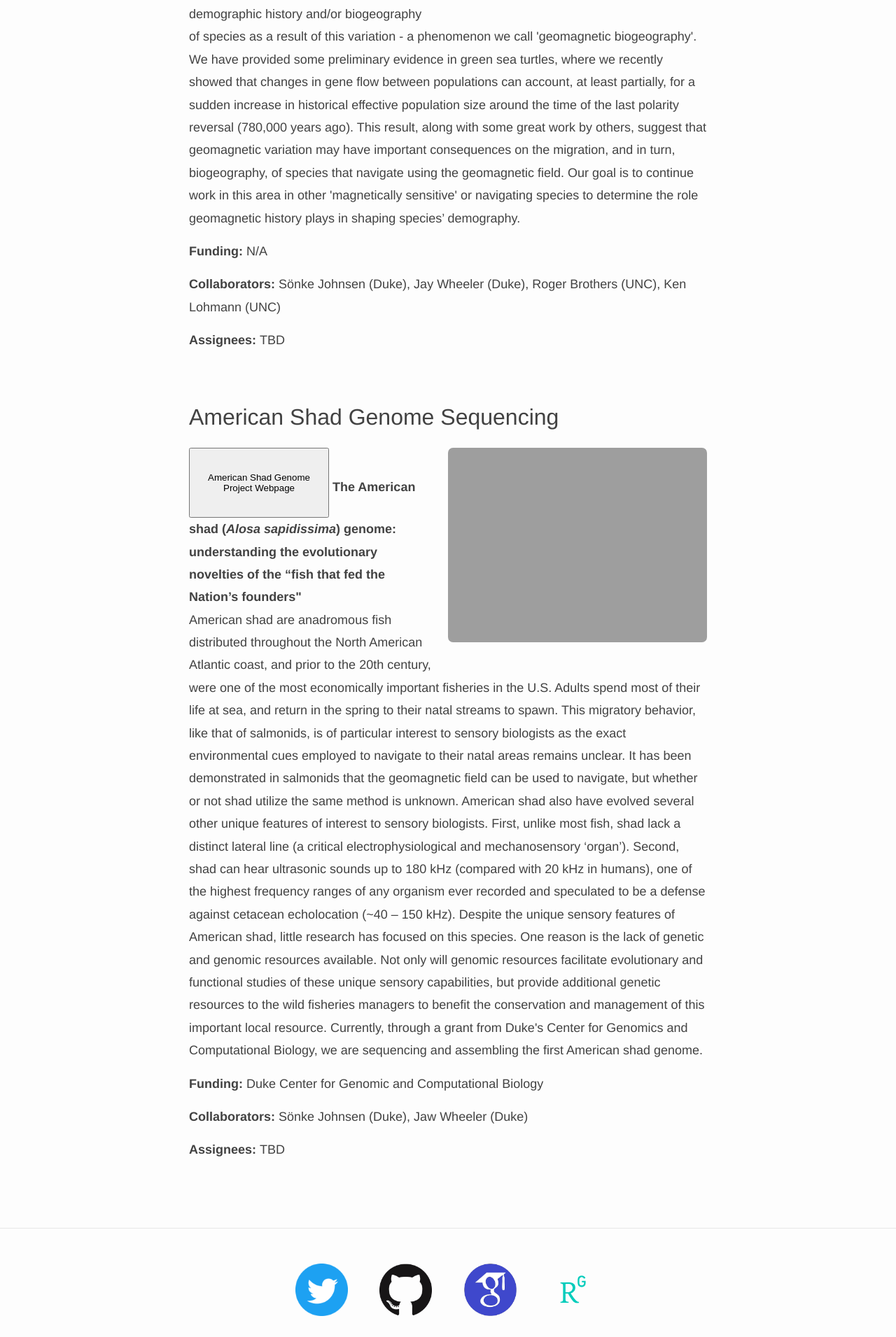
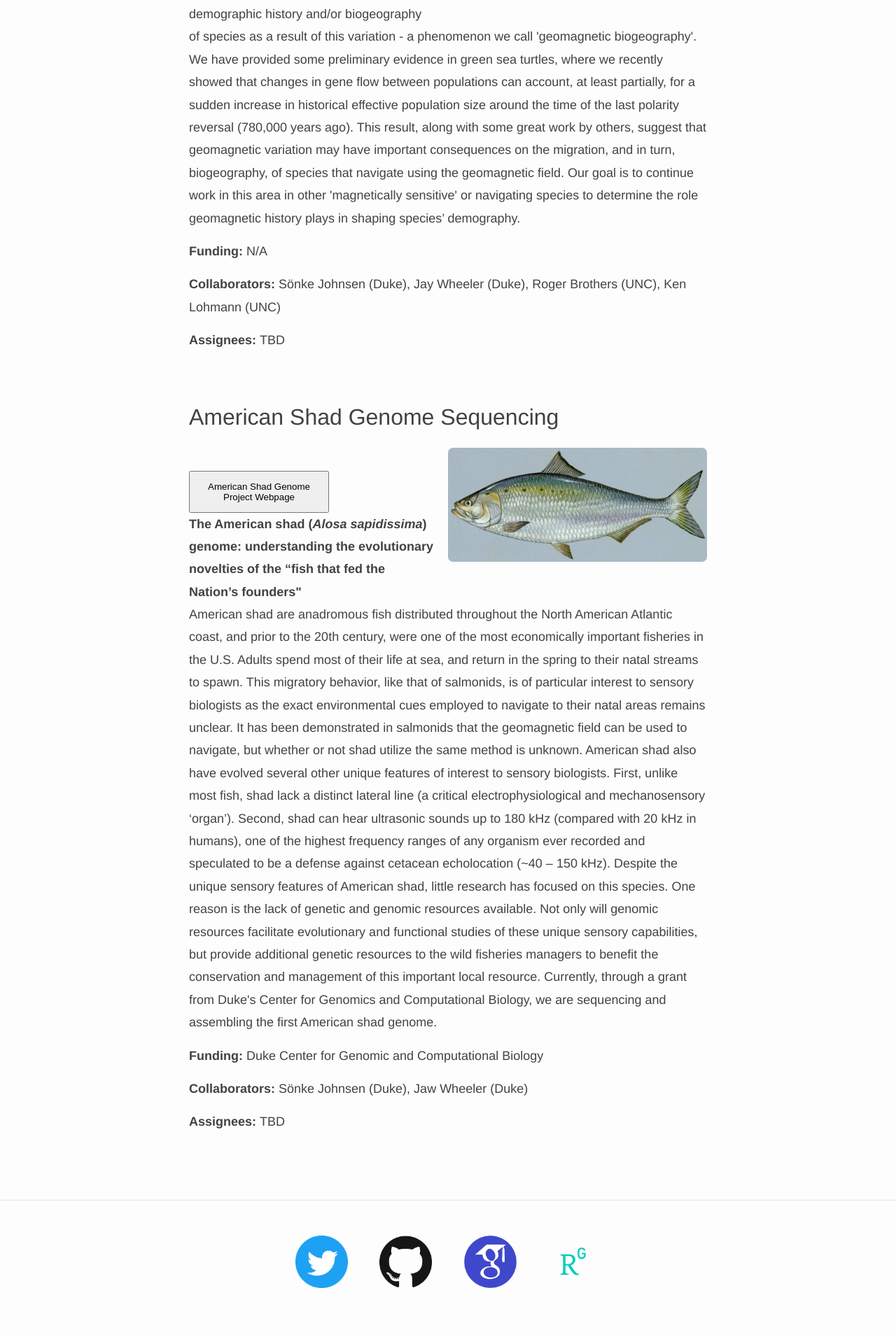
Before and after one commit to rfitak/FitakLab, a Jekyll site: the page built from _pages/projects/index.md, in a window 1280 px wide. Shown: the part 1528-3439 px from the top of the page at 70% size. Built offline with Jekyll 4.4.1, drawn with Linux system fonts in a browser that asks for light colours; nearby versions of some CDN libraries; after the commit the page ends 3399 px from its top, so only the background shows below that.

Commit message:
fourth commit

```diff
--- a/_data/projects.yml
+++ b/_data/projects.yml
@@ -42,7 +42,9 @@
 
 - name: American Shad Genome Sequencing
   description: >
-    <button style="height:100px;width:200px" onclick="window.location.href = 'https://rfitak.github.io/American_Shad_Genome/';">American Shad Genome Project Webpage</button>
+    <br>
+    <button style="height:60px;width:200px" onclick="window.location.href = 'https://rfitak.github.io/American_Shad_Genome/';">American Shad Genome Project Webpage</button>
+    <br>
     <b>The American shad (<i>Alosa sapidissima</i>) genome: understanding the
     evolutionary novelties of the “fish that fed the Nation’s founders"</b>
     <br>
@@ -68,4 +70,4 @@
   funding: Duke Center for Genomic and Computational Biology
   collaborators: Sönke Johnsen (Duke), Jaw Wheeler (Duke)
   assignees: TBD
-  photo: projects/shad1.png
+  photo: projects/shad1.jpg
```
